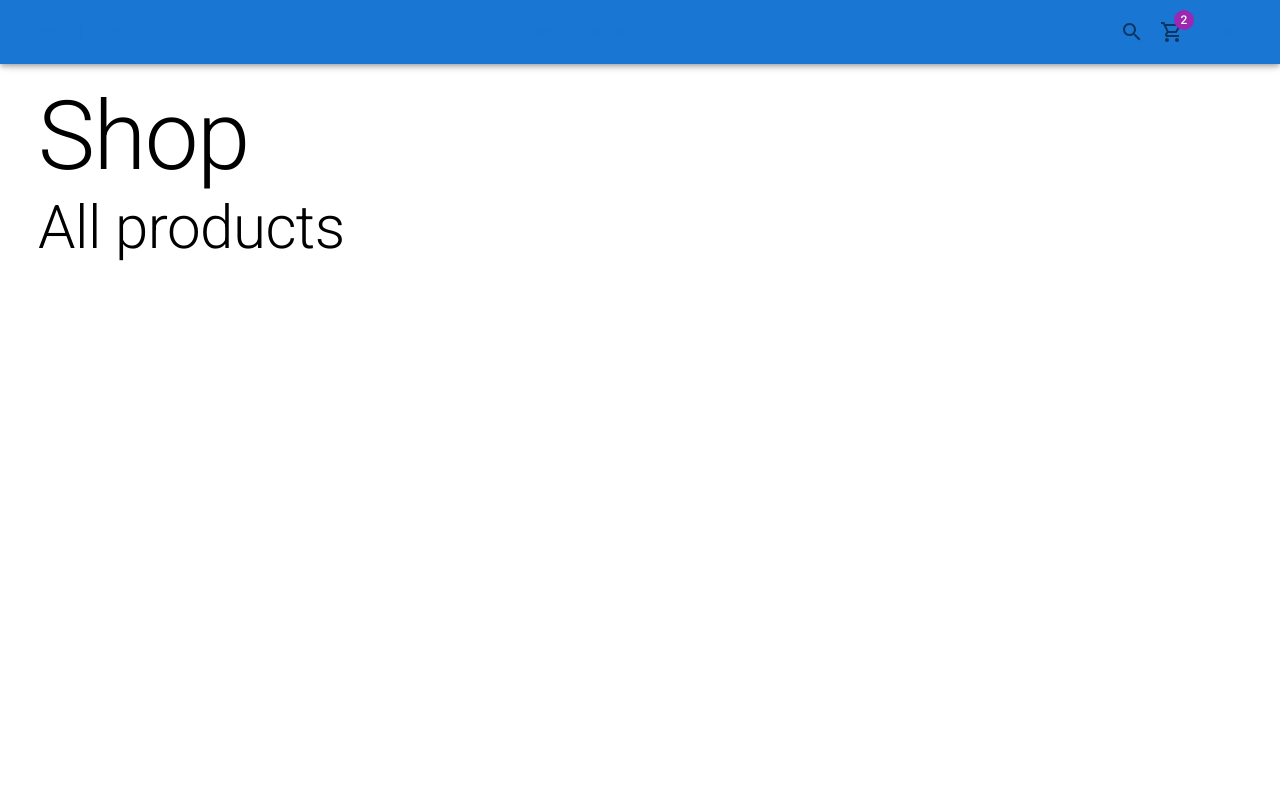
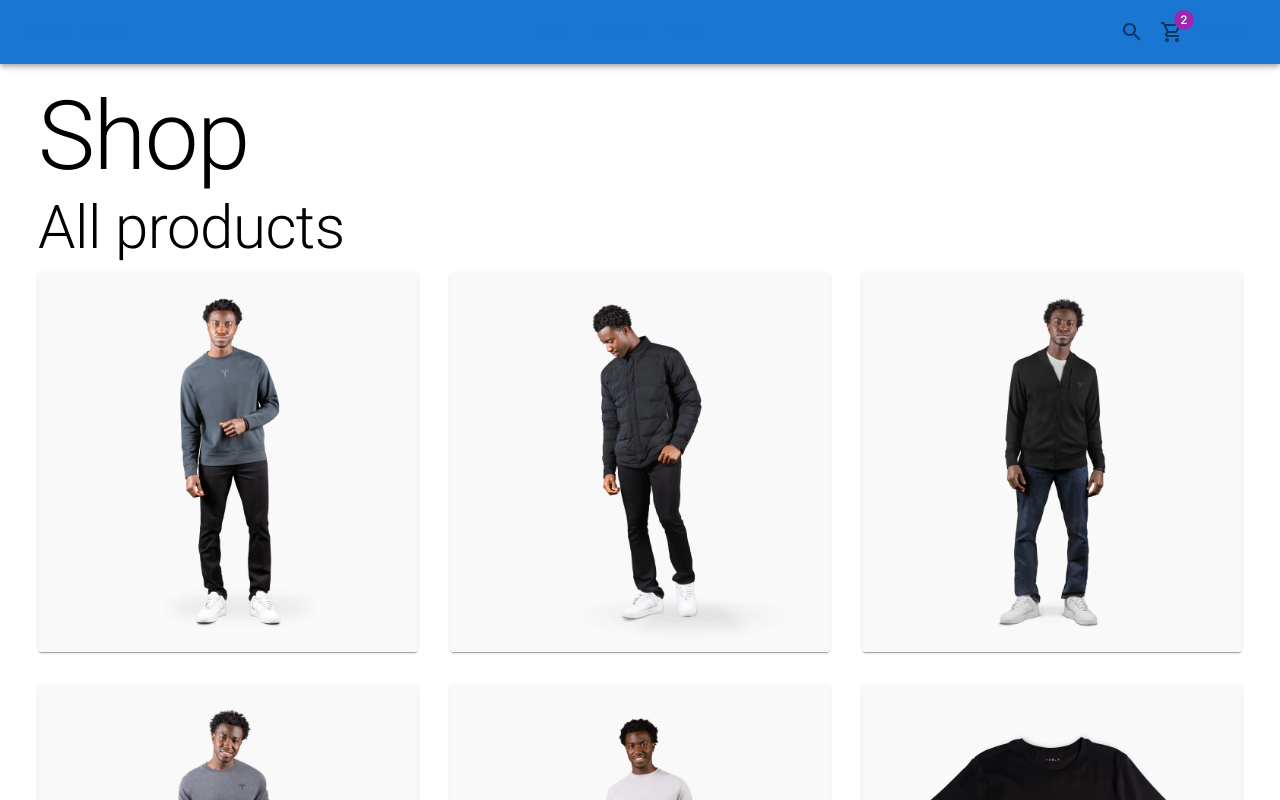
Before and after one commit to karlbehrensg/teslo-shop, a Next.js app: page / in a window 1280 px wide. Shown: the top 800 px of the page. Built offline with nearby package versions, Linux system fonts and the light colour scheme.

Commit message:
Home page

```diff
--- a/pages/index.tsx
+++ b/pages/index.tsx
@@ -1,6 +1,13 @@
-import { Typography } from "@mui/material";
 import type { NextPage } from "next";
+import {
+  Card,
+  CardActionArea,
+  CardMedia,
+  Grid,
+  Typography,
+} from "@mui/material";
 import { ShopLayout } from "../components/layout";
+import { initialData } from "../database/products";
 
 const Home: NextPage = () => {
   return (
@@ -12,6 +19,22 @@ const Home: NextPage = () => {
       <Typography variant="h2" sx={{ mb: 1 }}>
         All products
       </Typography>
+
+      <Grid container spacing={4}>
+        {initialData.products.map((product) => (
+          <Grid item key={product.slug} xs={6} sm={4}>
+            <Card>
+              <CardActionArea>
+                <CardMedia
+                  component="img"
+                  image={`products/${product.images[0]}`}
+                  alt={product.title}
+                />
+              </CardActionArea>
+            </Card>
+          </Grid>
+        ))}
+      </Grid>
     </ShopLayout>
   );
 };
```
